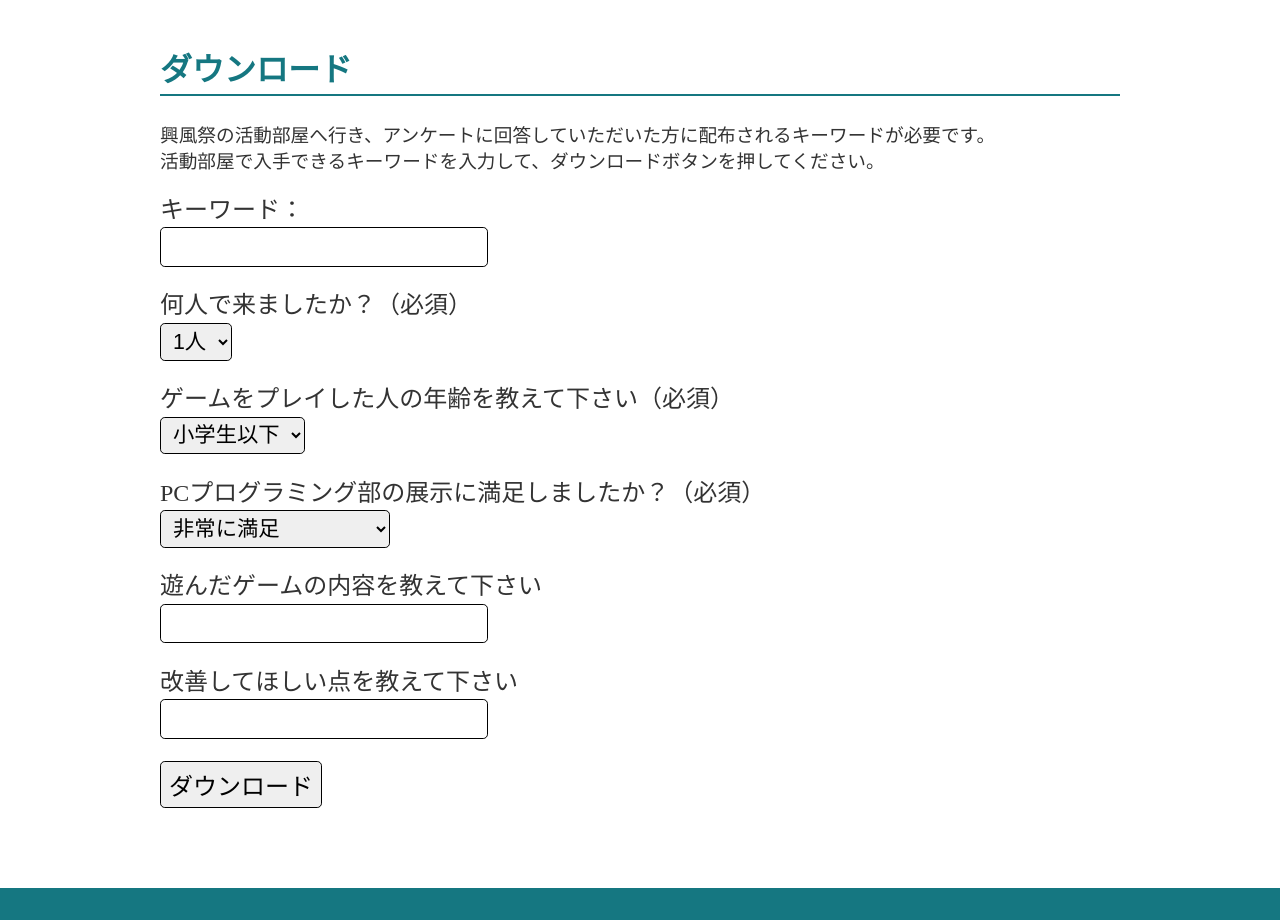
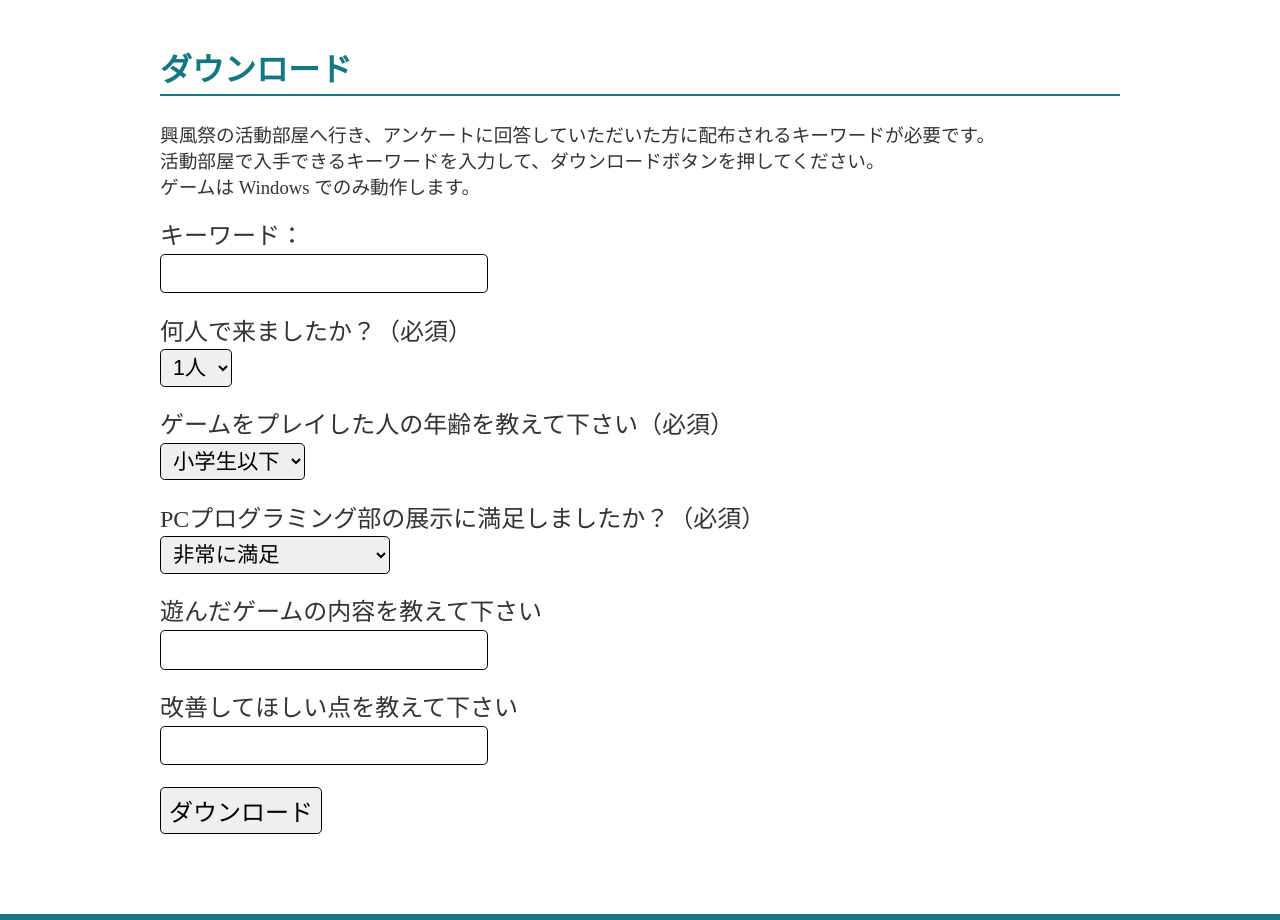
Before and after one commit to Waseda-PCP/kofu.w-pcp.dev, a Next.js app: page /2024/download in a window 1280 px wide. Shown: the part 840-1760 px from the top of the page. Built offline with nearby package versions, Linux system fonts and the light colour scheme; a web font is replaced by a local one.

Commit message:
[add] Add message

```diff
--- a/src/app/2024/download/[id]/page.tsx
+++ b/src/app/2024/download/[id]/page.tsx
@@ -27,7 +27,9 @@ export default async function DLPage({ params: { id } }: { params: { id: string
 
 				<p>
 					このページのリンクは、家族内、友人内のみで共有し、第三者に共有しないでください。
-					また、このリンクにアクセスすることでいつでもダウンロードできるためにリンクのコピーをおすすめします。
+					また、このリンクにアクセスすることでいつでもダウンロードできるためにリンクのコピーをおすすめします。<br />
+					ゲームは Windows でのみ動作します。<br />
+					各ゲームは zip を展開したあと各フォルダの <code>game.exe</code> をダブルクリックすることで起動します。
 				</p>
 
 				<a href={`/${id}-data.zip`}>ダウンロード</a>
--- a/src/app/2024/download/page.tsx
+++ b/src/app/2024/download/page.tsx
@@ -58,7 +58,8 @@ export default async function Download() {
 
 				<p>
 					興風祭の活動部屋へ行き、アンケートに回答していただいた方に配布されるキーワードが必要です。<br />
-					活動部屋で入手できるキーワードを入力して、ダウンロードボタンを押してください。
+					活動部屋で入手できるキーワードを入力して、ダウンロードボタンを押してください。<br/>
+					ゲームは Windows でのみ動作します。
 				</p>
 
 				<form action={action}>
```
